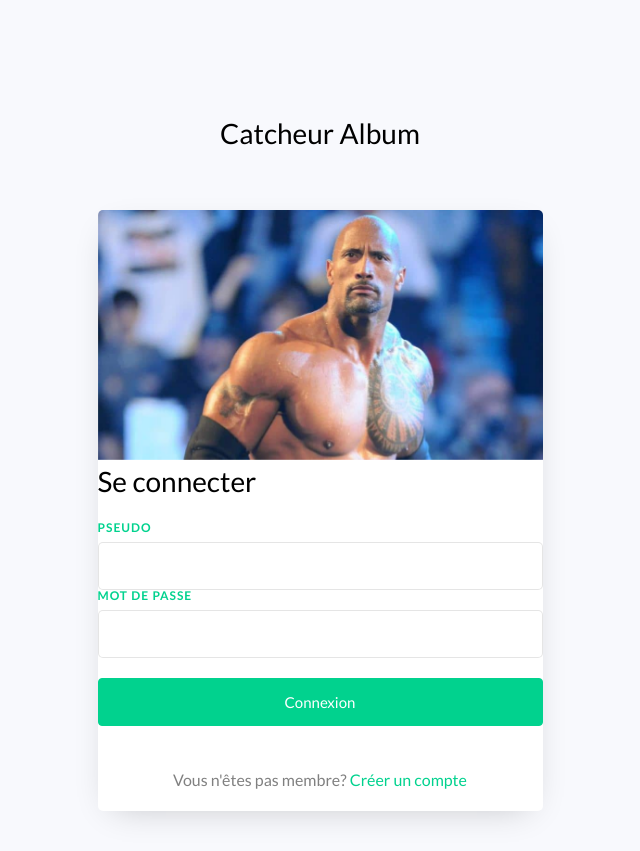
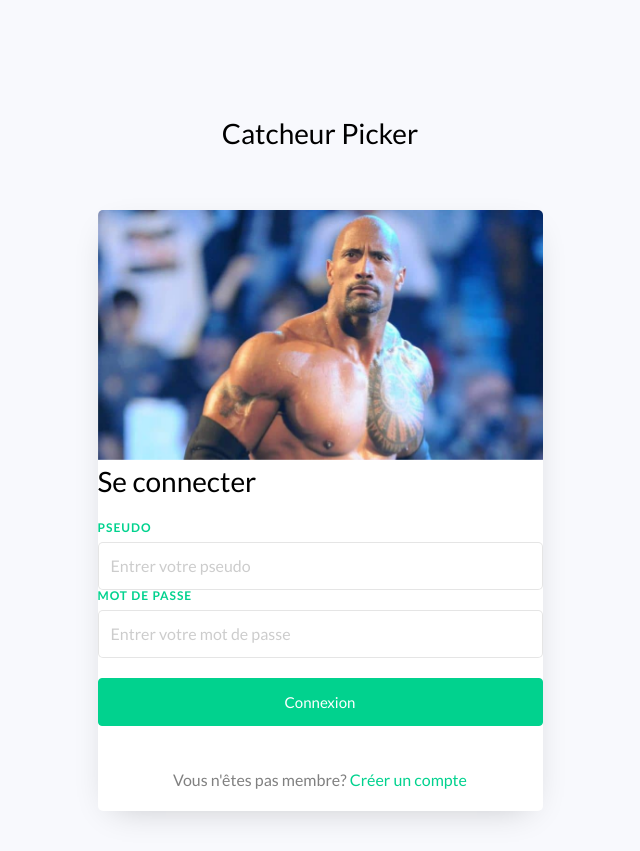
Before and after one commit to Asmeeeee/CatcheurPickerFlask, a Flask app: page /login/ in a window 1280 px wide. Shown: the top 851 px of the page, without its empty margins (320-960 px from the left). Run offline with Flask 2, Linux system fonts and the light colour scheme; some libraries are stand-ins or nearby versions.

Commit message:
fusion et fonctionnement du nouveau systeme de login

```diff
--- a/tuto/templates/login.html
+++ b/tuto/templates/login.html
@@ -1,7 +1,7 @@
 <!doctype html>
 <html lang="fr">
   <head>
-  	<title>Login 05</title>
+  	<title>Connexion</title>
     <meta charset="utf-8">
     <meta name="viewport" content="width=device-width, initial-scale=1, shrink-to-fit=no">
 
@@ -18,7 +18,7 @@
 		<div class="container">
 			<div class="row justify-content-center">
 				<div class="col-md-6 text-center mb-5">
-					<h2 class="heading-section">Catcheur Album</h2>
+					<h2 class="heading-section">Catcheur Picker</h2>
 				</div>
 			</div>
 			<div class="row justify-content-center">
@@ -45,11 +45,11 @@
 							<form class="form-horizontal" role="form" method="POST" action="{{url_for('login')}}">
 								{{ form.hidden_tag() }}
 								<div class="form-group mt-3">
-                  {{ form.username(size=50, class_="form-control")}}
-			      			<label class="form-control-placeholder" for="username">Pseudo</label>
-			      		</div>
+                  					{{ form.username(size=50, class_="form-control", placeholder="Entrer votre pseudo")}}
+			      					<label class="form-control-placeholder" for="username">Pseudo</label>
+			      				</div>
 		            <div class="form-group">
-                  {{ form.password(size=50, class_="form-control")}}
+                  {{ form.password(size=50, class_="form-control", placeholder="Entrer votre mot de passe")}}
 		              <label class="form-control-placeholder" for="password">Mot de passe</label>
 		            </div>
 		            <div class="form-group">
```
Also changed, not shown: tuto/templates/register.html (+6 -68 lines), tuto.db.
